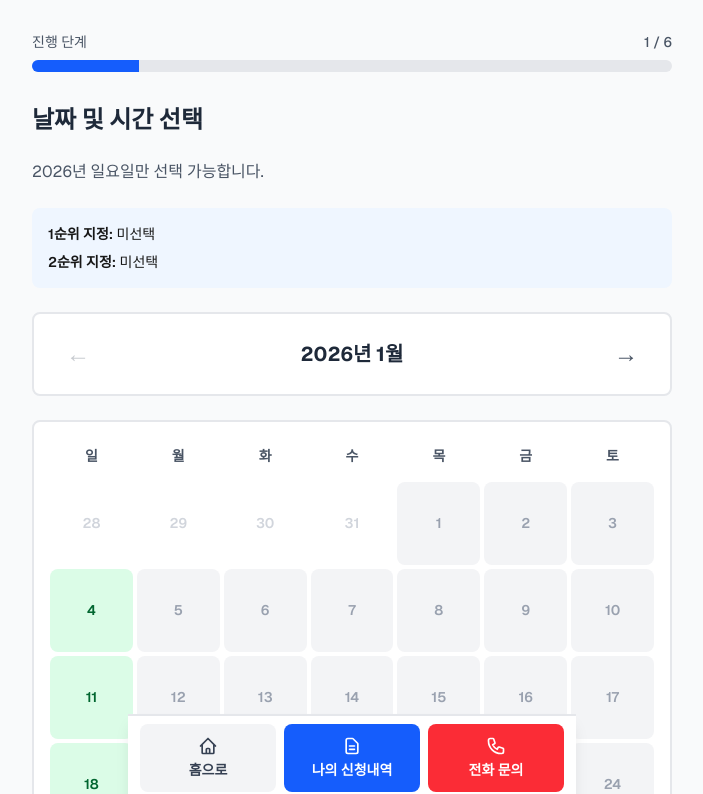
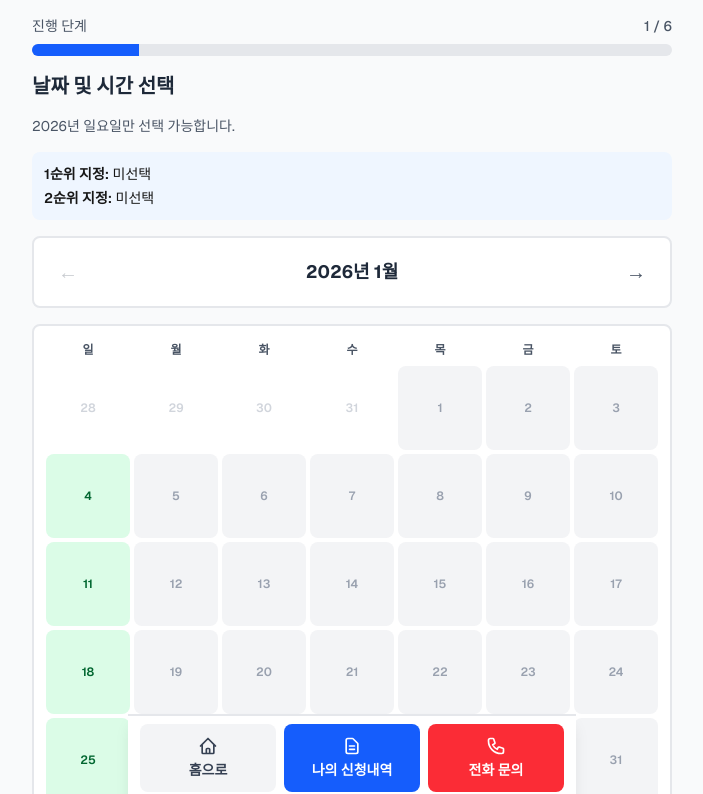
Before and after one commit to tolbilee/traditional-ceremony-app, a Next.js app: page /apply/1 in a window 1280 px wide. Shown: the top 794 px of the page, without its empty margins (288-991 px from the left). Built offline with nearby package versions, Linux system fonts and the light colour scheme.

Commit message:
fix: Optimize date selection page layout to show bottom button
- Reduce padding and margins throughout DateSelectionStep
- Make calendar more compact (smaller text, less padding)
- Reduce ApplicationForm container padding
- Ensure '?ㅼ쓬 ?④퀎' button is visible without scrolling

```diff
--- a/components/ApplicationForm.tsx
+++ b/components/ApplicationForm.tsx
@@ -441,10 +441,10 @@ export default function ApplicationForm({ type, isEditMode = false, originalAppl
   };
 
   return (
-    <div className="mx-auto max-w-2xl px-4 py-8">
+    <div className="mx-auto max-w-2xl px-4 py-4">
       <ProgressBar currentStep={currentStep} totalSteps={TOTAL_STEPS} />
 
-      <div className="mt-8">
+      <div className="mt-4">
         {currentStep === 1 && (
           <DateSelectionStep
             formData={formData}
--- a/components/steps/DateSelectionStep.tsx
+++ b/components/steps/DateSelectionStep.tsx
@@ -134,13 +134,13 @@ export default function DateSelectionStep({
   const isInRange = (date: Date) => date >= minDate && date <= maxDate;
 
   return (
-    <div className="space-y-6 pb-24">
-      <h2 className="text-2xl font-bold text-gray-800">날짜 및 시간 선택</h2>
-      <p className="text-gray-600">2026년 일요일만 선택 가능합니다.</p>
+    <div className="space-y-4 pb-24">
+      <h2 className="text-xl font-bold text-gray-800">날짜 및 시간 선택</h2>
+      <p className="text-sm text-gray-600">2026년 일요일만 선택 가능합니다.</p>
 
       {/* 선택된 일정 요약 */}
-      <div className="rounded-lg bg-blue-50 p-4">
-        <div className="space-y-2 text-sm">
+      <div className="rounded-lg bg-blue-50 p-3">
+        <div className="space-y-1 text-sm">
           <div>
             <span className="font-semibold">1순위 지정:</span> {schedule1Display}
           </div>
@@ -151,34 +151,34 @@ export default function DateSelectionStep({
       </div>
 
       {/* 달력 헤더 */}
-      <div className="flex items-center justify-between rounded-lg border-2 border-gray-200 bg-white p-4">
+      <div className="flex items-center justify-between rounded-lg border-2 border-gray-200 bg-white p-3">
         <button
           onClick={goToPreviousMonth}
           disabled={isPrevDisabled}
-          className="rounded-lg px-4 py-2 text-2xl font-bold text-gray-600 transition-all hover:bg-gray-100 disabled:opacity-30 disabled:cursor-not-allowed"
+          className="rounded-lg px-3 py-1.5 text-xl font-bold text-gray-600 transition-all hover:bg-gray-100 disabled:opacity-30 disabled:cursor-not-allowed"
         >
           ←
         </button>
-        <h3 className="text-xl font-bold text-gray-800">
+        <h3 className="text-lg font-bold text-gray-800">
           {format(currentMonth, 'yyyy년 M월', { locale: ko })}
         </h3>
         <button
           onClick={goToNextMonth}
           disabled={isNextDisabled}
-          className="rounded-lg px-4 py-2 text-2xl font-bold text-gray-600 transition-all hover:bg-gray-100 disabled:opacity-30 disabled:cursor-not-allowed"
+          className="rounded-lg px-3 py-1.5 text-xl font-bold text-gray-600 transition-all hover:bg-gray-100 disabled:opacity-30 disabled:cursor-not-allowed"
         >
           →
         </button>
       </div>
 
       {/* 달력 */}
-      <div className="rounded-lg border-2 border-gray-200 bg-white p-4">
+      <div className="rounded-lg border-2 border-gray-200 bg-white p-3">
         {/* 요일 헤더 */}
-        <div className="mb-2 grid grid-cols-7 gap-1">
+        <div className="mb-1 grid grid-cols-7 gap-1">
           {['일', '월', '화', '수', '목', '금', '토'].map((day, index) => (
             <div
               key={index}
-              className="py-2 text-center text-sm font-semibold text-gray-600"
+              className="py-1 text-center text-xs font-semibold text-gray-600"
             >
               {day}
             </div>
@@ -199,7 +199,7 @@ export default function DateSelectionStep({
                 key={index}
                 onClick={() => handleDateClick(date)}
                 disabled={!isValid}
-                className={`aspect-square rounded-lg py-2 text-sm font-semibold transition-all ${
+                className={`aspect-square rounded-lg py-1 text-xs font-semibold transition-all ${
                   !isCurrent
                     ? 'text-gray-300'
                     : isValid
@@ -279,7 +279,7 @@ export default function DateSelectionStep({
       )}
 
       {/* 다음 버튼 */}
-      <div className="flex justify-end pt-6 pb-32">
+      <div className="flex justify-end pt-4 pb-24">
         <button
           onClick={handleNext}
           className="rounded-full bg-blue-600 px-8 py-4 text-lg font-semibold text-white transition-all hover:bg-blue-700 active:scale-95"
```
